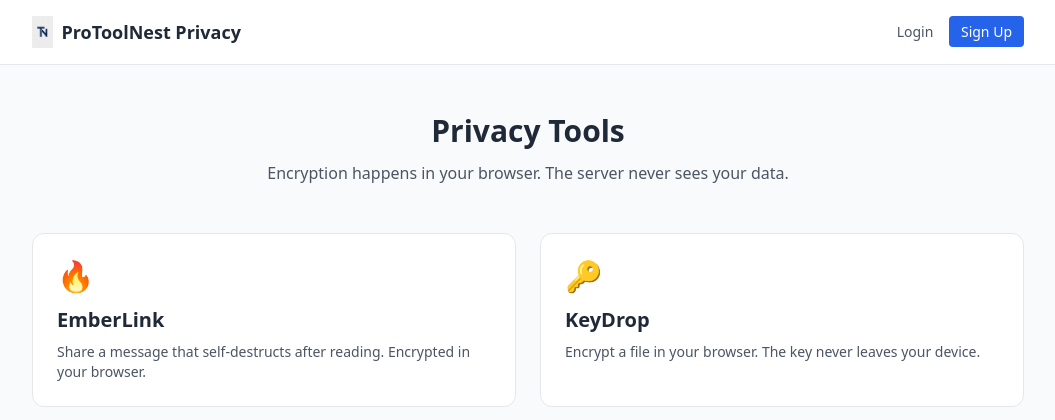
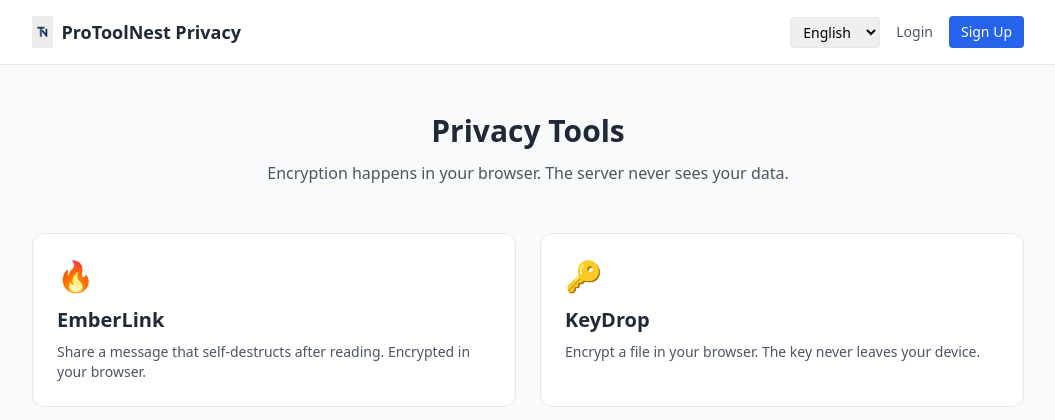
Before and after one commit to songke78772-oss/privacy-site, a Node server app: page / in a window 1280 px wide. Shown: the top 420 px of the page, without its empty margins (112-1167 px from the left). Run offline with Node 20, Linux system fonts and the light colour scheme; some libraries are stand-ins or nearby versions.

Commit message:
Add language switcher and internationalization support

```diff
--- a/views/index.ejs
+++ b/views/index.ejs
@@ -13,13 +13,21 @@
         <img src="/images/logo.png" alt="ProToolNest" class="h-8">
         <span class="text-lg font-semibold text-gray-800">ProToolNest Privacy</span>
       </a>
-      <div class="text-sm">
+      <div class="flex items-center gap-4 text-sm">
+        <select id="lang-switcher" class="border rounded px-2 py-1 text-sm">
+          <option value="en">English</option>
+          <option value="zh">中文</option>
+          <option value="es">Español</option>
+          <option value="ja">日本語</option>
+          <option value="ko">한국어</option>
+          <option value="ar">العربية</option>
+        </select>
         <% if (loggedIn) { %>
-          <span class="text-gray-600 mr-3"><%= email %></span>
-          <a href="/logout" class="text-gray-600 hover:text-gray-800">Logout</a>
+          <span class="text-gray-600"><%= email %></span>
+          <a href="/logout" class="text-gray-600 hover:text-gray-800" data-i18n="nav_logout">Logout</a>
         <% } else { %>
-          <a href="/login" class="text-gray-600 hover:text-gray-800 mr-3">Login</a>
-          <a href="/register" class="bg-blue-600 text-white px-3 py-1.5 rounded hover:bg-blue-700">Sign Up</a>
+          <a href="/login" class="text-gray-600 hover:text-gray-800" data-i18n="nav_login">Login</a>
+          <a href="/register" class="bg-blue-600 text-white px-3 py-1.5 rounded hover:bg-blue-700" data-i18n="nav_signup">Sign Up</a>
         <% } %>
       </div>
     </div>
@@ -27,19 +35,31 @@
 
   <main class="max-w-5xl mx-auto px-4 py-12">
     <div class="text-center mb-12">
-      <h1 class="text-3xl font-bold text-gray-800 mb-3">Privacy Tools</h1>
-      <p class="text-gray-600">Encryption happens in your browser. The server never sees your data.</p>
+      <h1 class="text-3xl font-bold text-gray-800 mb-3" data-i18n="hero_title">Privacy Tools</h1>
+      <p class="text-gray-600" data-i18n="hero_desc">Encryption happens in your browser. The server never sees your data.</p>
     </div>
 
     <div class="grid md:grid-cols-2 gap-6">
-      <% tools.forEach(tool => { %>
-        <a href="<%= tool.url %>" target="_blank" class="block bg-white border rounded-xl p-6 hover:shadow-md transition">
-          <div class="text-3xl mb-3"><%= tool.icon %></div>
-          <h2 class="text-xl font-semibold text-gray-800 mb-2"><%= tool.name %></h2>
-          <p class="text-gray-600 text-sm"><%= tool.description %></p>
-        </a>
-      <% }) %>
+      <a href="/emberlink/" target="_blank" class="block bg-white border rounded-xl p-6 hover:shadow-md transition">
+        <div class="text-3xl mb-3">🔥</div>
+        <h2 class="text-xl font-semibold text-gray-800 mb-2">EmberLink</h2>
+        <p class="text-gray-600 text-sm" data-i18n="tool_emberlink_desc">Share a message that self-destructs after reading. Encrypted in your browser.</p>
+      </a>
+
+      <a href="/keydrop/" target="_blank" class="block bg-white border rounded-xl p-6 hover:shadow-md transition">
+        <div class="text-3xl mb-3">🔑</div>
+        <h2 class="text-xl font-semibold text-gray-800 mb-2">KeyDrop</h2>
+        <p class="text-gray-600 text-sm" data-i18n="tool_keydrop_desc">Encrypt a file in your browser. The key never leaves your device.</p>
+      </a>
+
+      <a href="/burn-chat/" target="_blank" class="block bg-white border rounded-xl p-6 hover:shadow-md transition">
+        <div class="text-3xl mb-3">💬</div>
+        <h2 class="text-xl font-semibold text-gray-800 mb-2">Burn Chat</h2>
+        <p class="text-gray-600 text-sm" data-i18n="tool_burnchat_desc">Create a temporary chat room that disappears after use. Optional client-side encryption.</p>
+      </a>
     </div>
   </main>
+
+  <script src="/js/i18n.js"></script>
 </body>
 </html>
```
